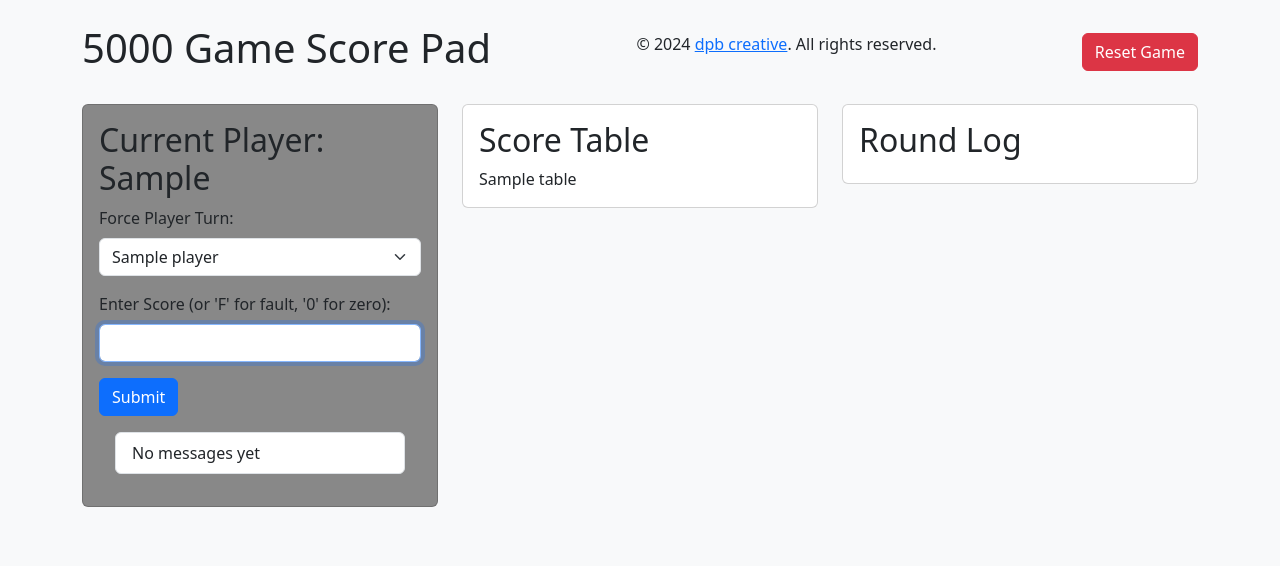
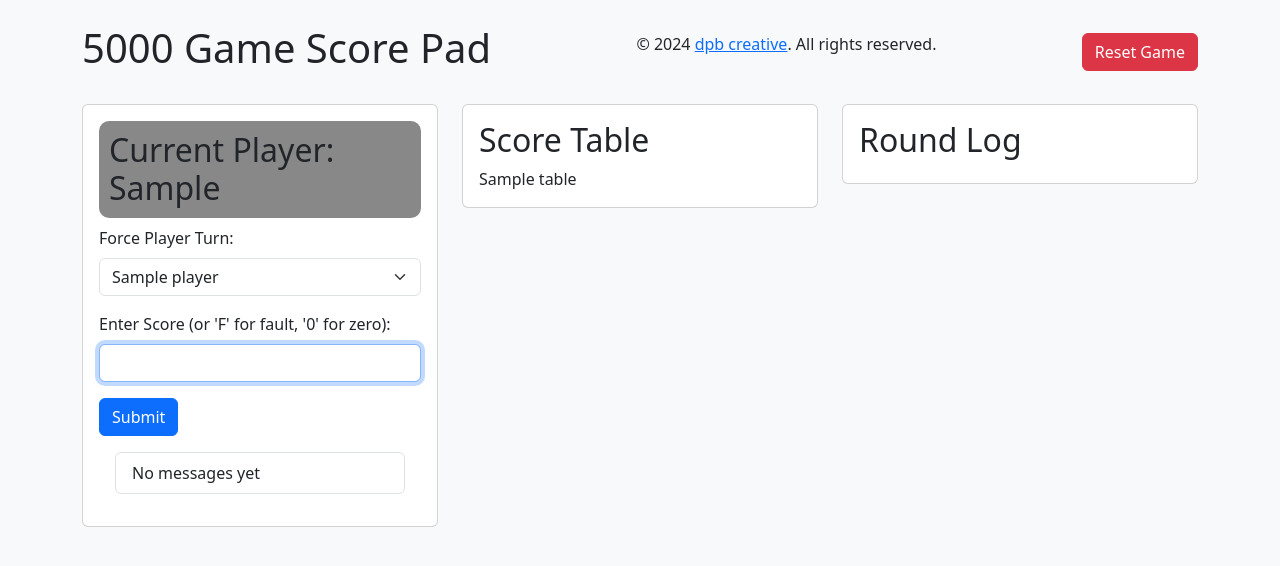
Before and after one commit to Dom19740/Test-5000-Logic, a Flask app: template templates/game.html in a window 1280 px wide. Shown: the top 566 px of the page. Run offline with Flask 3, Linux system fonts and the light colour scheme; the template is opened without the code that fills it: most values are stand-ins (such as "Sample title", 1, 10 or a date in 2020).

Commit message:
colors updated

```diff
--- a/app.py
+++ b/app.py
@@ -18,6 +18,15 @@ final_round_started = False
 final_round_turns = 0
 messages = []
 
+color_options = [
+    '#e74c3c',  # Red
+    '#48c9b0',  # Green
+    '#2e86c1',  # Blue
+    '#f4d03f',  # Yellow
+    '#eb984e',  # Orange
+    '#8e44ad',  # Purple
+]
+
 @app.route('/')
 def index():
     if not game_started:
@@ -26,7 +35,7 @@ def index():
 
 @app.route('/setup', methods=['POST'])
 def setup():
-    global players, scores, faults, zeros, game_started, player_index, player_colors
+    global players, scores, faults, zeros, game_started, player_index, color_options, player_colors
 
     player_name = request.form.get('player_name').strip()
 
@@ -39,8 +48,7 @@ def setup():
         zeros = {player: 0 for player in players}
         player_index = 0  # Initialize player_index to 0 (first player)
 
-        for player in players:
-            player_colors[player] = "#{:06x}".format(random.randint(0, 0xFFFFFF))
+        player_colors = {player: random.choice(color_options) for player in players}
 
         game_started = True
 
@@ -48,7 +56,6 @@ def setup():
     else:
         # If no player names have been entered, show an error
         return render_template('setup_game.html', error="Please enter at least one player.")
-
 
 
 
@@ -138,7 +145,6 @@ def game():
                            player_colors=player_colors,
                            )
 
-
 def handle_next_turn():
     """
     Handles advancing to the next player's turn, including logic for the final round.
@@ -194,7 +200,7 @@ def generate_table(players, scores, faults, zeros):
     table_html += '<thead class="table-dark">'
     table_html += '<tr><th>Name</th>'
     for player in players:
-        table_html += f'<th>{player}</th>'
+        table_html += f'<th style="background-color: {player_colors[player]}">{player}</th>'
     table_html += '</tr></thead>'
 
 
--- a/templates/game.html
+++ b/templates/game.html
@@ -19,9 +19,9 @@
         <div class="row">
             <!-- Current Player -->
             <div class="col-md-4">
-                <div class="card mb-4" style="background-color: {{ player_colors[current_player] }}">
+                <div class="card mb-4">
                     <div class="card-body">
-                        <h2 class="card-title">Current Player: {{ current_player }}</h2>
+                        <h2 class="card-title" style="padding: 10px; border-radius: 10px; background-color: {{ player_colors[current_player] }}">Current Player: {{ current_player }}</h2>
                         <form method="POST" action="{{ url_for('game') }}">
                             <div class="mb-3">
                                 <label for="player" class="form-label">Force Player Turn:</label>
```
